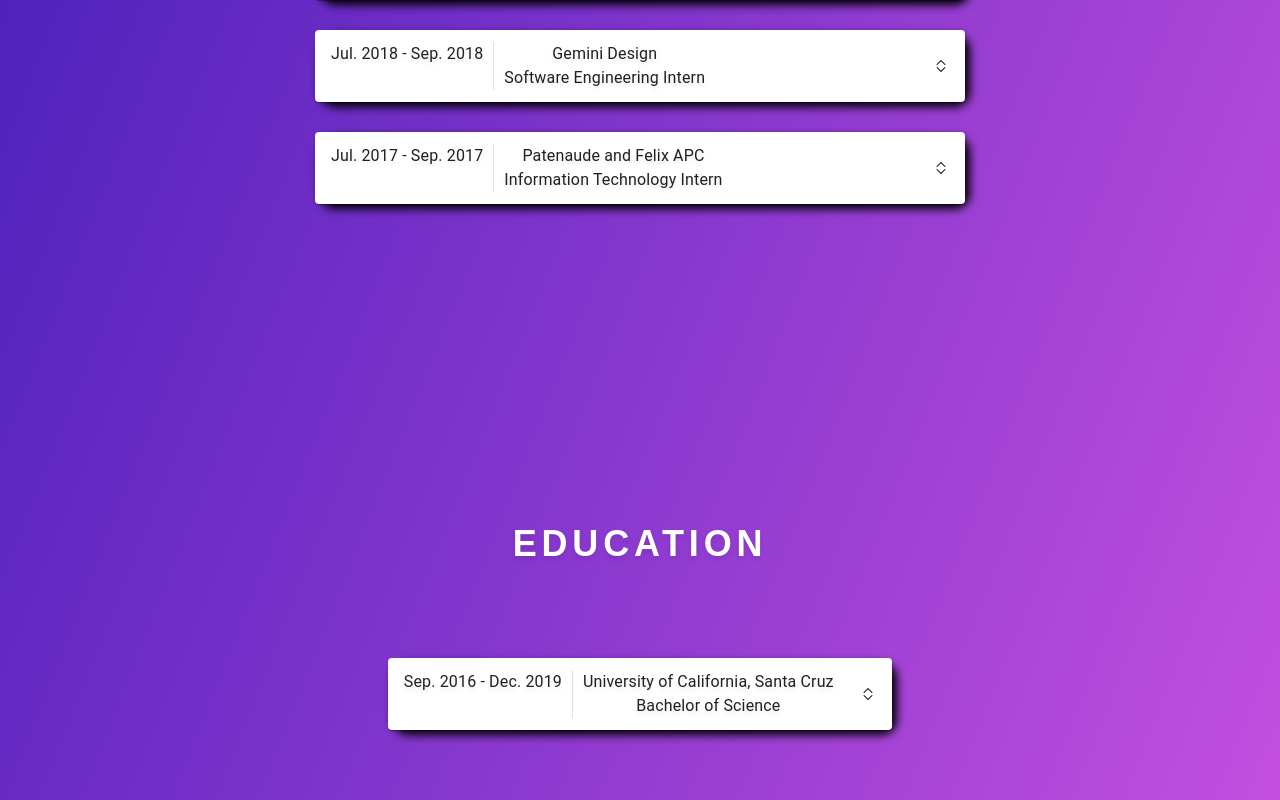
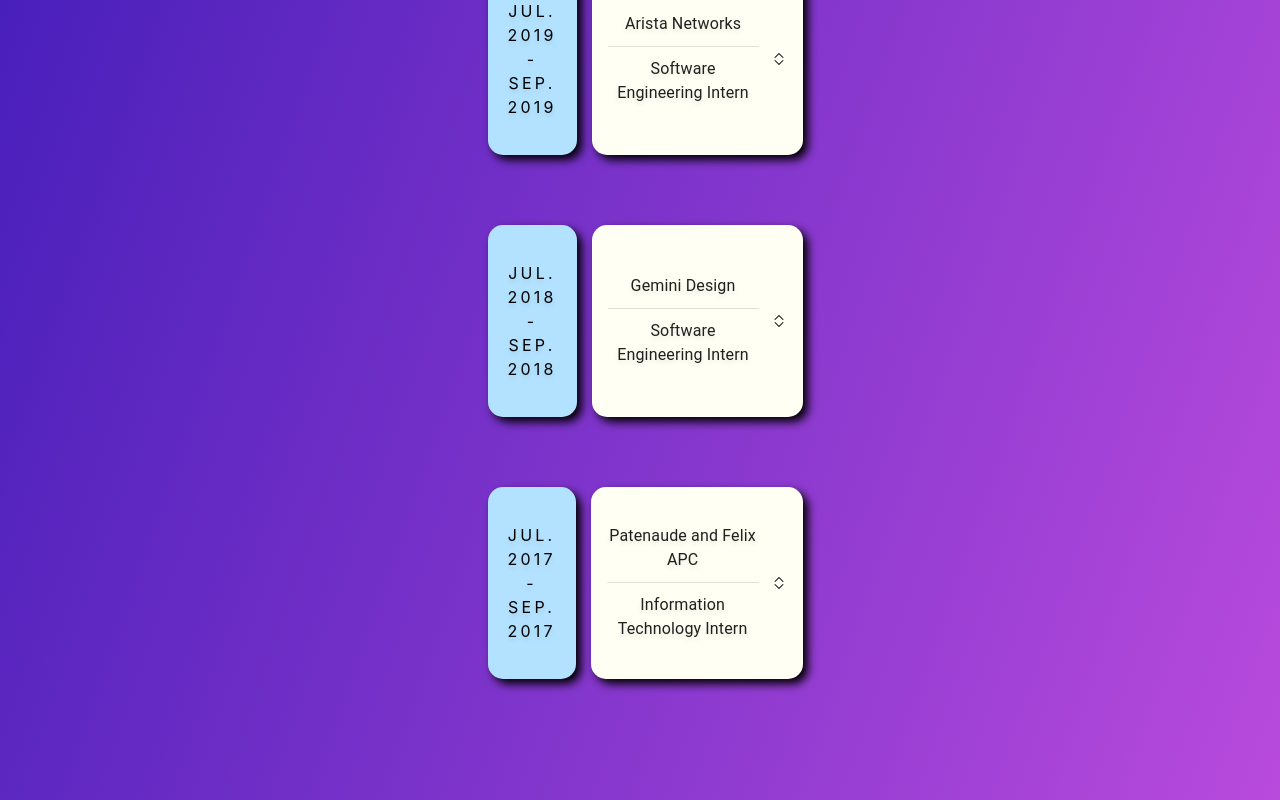
Before and after one commit to rdwatkin/ryan-watkins, a React (Create React App) app: page / in a window 1280 px wide. Shown: the part 1960-2760 px from the top of the page. Built offline with nearby package versions, Linux system fonts and the light colour scheme.

Commit message:
Experience component is mobile friendly

```diff
--- a/src/App.js
+++ b/src/App.js
@@ -1,8 +1,8 @@
 import React from 'react';
 import { HomePage } from 'views/HomePage';
-import Card from './components/Card/Card';
+import { Card } from './components/Card';
 import Fade from 'react-reveal/Fade';
-import Experience from './components/NewExperience/Experience'
+import { Experience } from './components/Experience'
 import {makeStyles, Box} from '@material-ui/core'
 import clouds from './assets/img/clouds.jpg'
 import {
@@ -77,7 +77,7 @@
            <h2 className={styles.title}>Skills</h2>
         </Fade>
         <Box height={'100%'} display={'flex'} alignItems={'center'}
-             justifyContent={'space-evenly'} mb={'20rem'} className={styles.list}>
+             justifyContent={'space-evenly'} mb={'10rem'} className={styles.list}>
           <Card dir="right" color="green" title="Website Development" text={webDev} icon="layers" />
           <Card dir="top" color="blue" title="Networking" text={network} icon="Server"/>
           <Card dir="left" color="orange" title="Embedded Programming" text={embedded} icon="codeSlash"/>
@@ -102,7 +102,7 @@
             <h2 className={styles.title}>Education</h2>
           </Fade>
         <Box mt={'3rem'} height={'100%'} display={'flex'} alignItems={'center'}
-             justifyContent={'center'} m={'1rem'} mb={'20rem'}
+             justifyContent={'center'} m={'1rem'} mb={'10rem'}
              flexDirection={'column'}>
           <Experience date={["Sep. 2016 - Dec. 2019"]} company="University of California, Santa Cruz" position="Bachelor of Science" desc="Major in Computer Science. Graduated with honors. GPA: 3.52 / 4"/>
         </Box>
--- a/src/Components/Card/Card.js
+++ b/src/Components/Card/Card.js
@@ -51,7 +51,7 @@
             boxShadow: '5px 5px 10px black',
             transition: 'transform .4s',
             '&:hover': {
-                transform: 'scale(1.2)'
+                transform: 'scale(1.2)',
             }
         }
     })()
@@ -60,7 +60,7 @@
         <Fade left={transLeft} right={transRight} up={transUp} >
             <Box className={styles.content}>
                 <Box height={'325px'} width={'325px'} minHeight={'250px'}
-                    minWidth={'300px'} position={'relative'} mt={'70px'}
+                    minWidth={'300px'} position={'relative'} mt={'100px'}
                     border={'1px solid black'} bgcolor={'rgb(255,255,244)'}
                     borderRadius={'15px'} className={styles.card}>
                     <Box height={'100px'} position={'relative'} top={'-50px'}>
--- a/src/Components/Card/index.js
+++ b/src/Components/Card/index.js
@@ -1 +1 @@
-export { default as Card } from './card.js'
+export { default as Card } from './Card.js'
--- a/src/Components/Experience/Experience.js
+++ b/src/Components/Experience/Experience.js
@@ -1,26 +1,72 @@
-import React from 'react';
-import './Experience.css';
-import Fade from 'react-reveal/Fade';
+import React from 'react'
+import {
+    Box,
+    Accordion,
+    AccordionSummary,
+    AccordionDetails,
+    Typography,
+    makeStyles,
+    Divider
+} from '@material-ui/core'
+import { Fade } from 'react-reveal'
+import expandIcon from 'assets/img/chevron-expand.svg'
 
-function Experience(props) {
+const Experience = ({date, company, position, desc}) => {
+    const styles = makeStyles({
+        border: {
+            boxShadow: '5px 5px 10px black',
+            borderRadius: '15px'
+        },
+        divider: {
+            marginTop: '10px',
+            marginBottom: '10px'
+        },
+        date: {
+            textTransform: 'uppercase',
+            textDecoration: '"Montserrat", "Quicksand", sans-serif',
+            letterSpacing: '0.2em',
+            backgroundColor: 'rgb(178 , 226, 255)',
+            marginRight: '15px',
+            display: 'flex',
+            alignItems: 'center'
+        }
+    })()
 
-    return(
-        <div className="expContainer">
-            <Fade up>
-            <div className="company">
-                <h2> {props.date} </h2>
-                <h2> {props.company} </h2>
-            </div>
-            </Fade>
-            <Fade right>
-            <div className="description">
-                <h2> {props.position} </h2>
-                <p> {props.desc} </p>
-            </div>
-            </Fade>
-        </div>
-    )
+    const accordionRoot = {
+        backgroundColor: 'rgb(0, 0, 0, 0)',
+        border: 'none',
+        borderRadius: '0px',
+        boxShadow: 'none'
+    }
 
+    return (
+    <Fade up>
+    <Box width={'325px'} position={'relative'} display={'flex'}
+         flexDirection={'row'} justifyContent={'center'} p={'5px'} m={'30px'} >
+
+        <Box p={'20px'} ml={'10px'} mr={'10px'} color={'black'}
+             className={`${styles.date} ${styles.border}`}>
+                <p>{date}</p>
+        </Box>
+
+        <Box bgcolor={'rgb(255,255,244)'} display={'flex'} alignItems={'center'}
+            className={styles.border}>
+            <Accordion style={accordionRoot}>
+                <AccordionSummary expandIcon={ <img src={expandIcon} alt={'expand'}/>}>
+                    <Box display={'flex'} flexDirection={'column'} justifyContent={'space-evenly'}>
+                        <Typography>{company}</Typography>
+                        <Divider className={styles.divider}/>
+                        <Typography>{position}</Typography>
+                    </Box>
+                </AccordionSummary>
+                <AccordionDetails>
+                    <Typography>{desc}</Typography>
+                </AccordionDetails>
+            </Accordion>
+        </Box>
+
+    </Box>
+    </Fade>
+    );
 }
-
 export default Experience;
--- a/src/Components/Experience/index.js
+++ b/src/Components/Experience/index.js
@@ -1 +1 @@
-export { default as Experience } from './Experience.js'
+export { default as Experience } from '../Experience/Experience.js'
--- a/src/Components/NewExperience/Experience.js
+++ /dev/null
@@ -1,48 +0,0 @@
-import React from 'react'
-import {
-    Box,
-    Accordion,
-    AccordionSummary,
-    AccordionDetails,
-    Typography,
-    makeStyles,
-    Divider
-} from '@material-ui/core'
-import expandIcon from 'assets/img/chevron-expand.svg'
-
-const Experience = ({date, company, position, desc}) => {
-
-    const styles = makeStyles({
-        root: {
-            boxShadow: '5px 5px 10px black',
-            backgroundColor: 'rgb(178 , 226, 255)',
-            borderRadius: '15px'
-        },
-        divider: {
-            marginRight: '10px',
-            marginLeft: '10px'
-        }
-    })()
-
-    return (
-    <Box minWidth={'300px'} maxWidth={'650px'} position={'relative'}
-         mt={'30px'} className={styles.root}>
-        <Accordion>
-            <AccordionSummary expandIcon={ <img src={expandIcon}/>}>
-                <Box display={'flex'} flexDirection={'row'}>
-                    <Typography>{date}</Typography>
-                    <Divider orientation={'vertical'} className={styles.divider}/>
-                    <Box display={'flex'} flexDirection={'column'}>
-                        <Typography>{company}</Typography>
-                        <Typography>{position}</Typography>
-                    </Box>
-                </Box>
-            </AccordionSummary>
-            <AccordionDetails>
-                <Typography>{desc}</Typography>
-            </AccordionDetails>
-        </Accordion>
-    </Box>
-    );
-}
-export default Experience;
--- a/src/assets/strings.js
+++ b/src/assets/strings.js
@@ -4,8 +4,8 @@
 export const network = "During my internship at Arista Networks, I worked routinely with common network protocols such IP, TCP, DNS, FTP, HTTP, etc."
 export const embedded = "During my interships with Gemini Design and Arista Networks I spent the majority of my time writing embedded code in C"
 
-export const arista = [  "\u25CF Feature Implementation: Expanded access control list matching capabilities on TCP flags using Python and C++ to help protect networks from TCP syn fragment DDos attacks. Wrote a command to configure these settings from the switch’s command line interface.", <br/>, "\u25CF Bug Fixes: Fixed issues with internal testing tools crashing while sending TCP packets over IPv6. Closed a false positive test case in the routing tests. Removed checks on ingress interfaces when configuring egress support to avoid improper changes to topology properties."]
-export const UCSC = "\u25CF Grading: Reader for Introduction to Computer Networks. Graded student submitted labs, homework assignments and exams in a timely manner. Attended lab sections to help students with homework as well as answer questions about previously graded assignments."
-export const gemini = ["\u25CF Embedded Systems: Developed firmware in C for a Nucleo F401re micro-controller to communicate with the company’s custom board over SPI and to send and receive data through a computer’s serial communication port using USART thereby enabling the company to control their custom board from a GUI.", <br/>,
-"\u25CF User Interface Design: Designed and implemented a serial communication port monitor using Microsoft Visual Studio in C# which sends and receives data from USB.", <br/>, "\u25CF Scholarship: Received the Gemini Design Engineering Scholarship at the end of the summer internship for my abilities to quickly come up to speed on new technologies."]
-export const pt = ["\u25CF Help Desk & Data Entry: Promptly handled repair requests on a broad range of office technologies to maximize work space efficiency. Maintained and updated electronic client data daily to ensure company information was always up to date."]
+export const arista = [  <b> Feature Implementation: </b>, "Expanded access control list matching capabilities on TCP flags using Python and C++ to help protect networks from TCP syn fragment DDos attacks. Wrote a command to configure these settings from the switch’s command line interface.", <br/>, <b>Bug Fixes:</b>, "Fixed issues with internal testing tools crashing while sending TCP packets over IPv6. Closed a false positive test case in the routing tests. Removed checks on ingress interfaces when configuring egress support to avoid improper changes to topology properties."]
+export const UCSC = [ <b> Grading: </b>, "Reader for Introduction to Computer Networks. Graded student submitted labs, homework assignments and exams in a timely manner. Attended lab sections to help students with homework as well as answer questions about previously graded assignments." ]
+export const gemini = [ <b>Embedded Systems: </b>,  "Developed firmware in C for a Nucleo F401re micro-controller to communicate with the company’s custom board over SPI and to send and receive data through a computer’s serial communication port using USART thereby enabling the company to control their custom board from a GUI.", <br/>,
+<b>User Interface Design: </b>, "Designed and implemented a serial communication port monitor using Microsoft Visual Studio in C# which sends and receives data from USB.", <br/>, <b>Scholarship: </b>, "Received the Gemini Design Engineering Scholarship at the end of the summer internship for my abilities to quickly come up to speed on new technologies."]
+export const pt = [ <b>Help Desk & Data Entry: </b>, "Promptly handled repair requests on a broad range of office technologies to maximize work space efficiency. Maintained and updated electronic client data daily to ensure company information was always up to date."]
```
Also changed, not shown: src/Components/Experience/Experience.css (deleted, +0 -69 lines).
